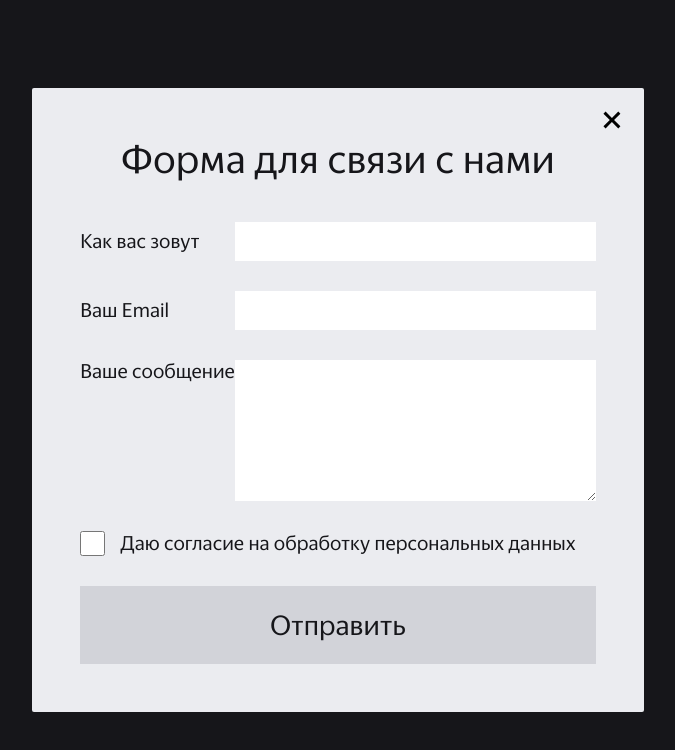
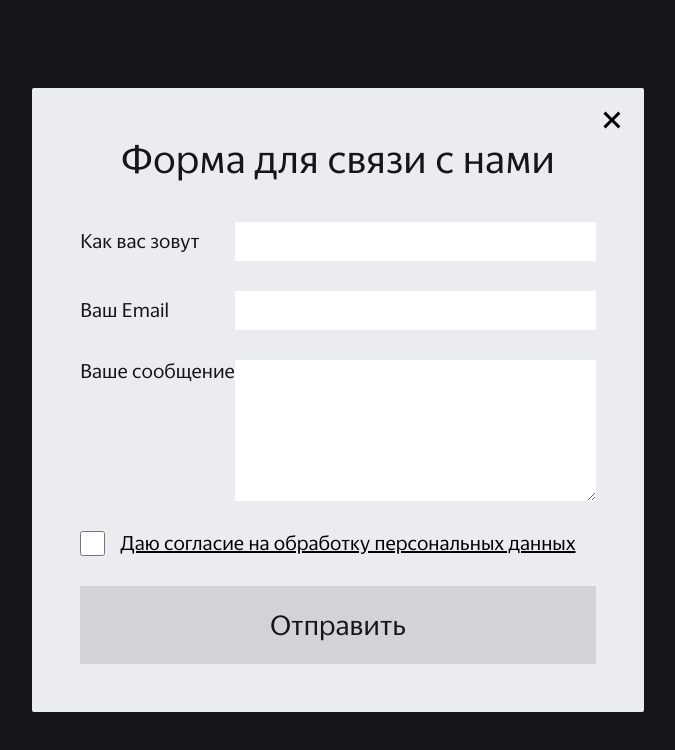
Before and after one commit to tizerr/portfoliodiploma, a React (Create React App) app: page /projects in a window 1280 px wide. Both pictures are taken after a click on the button "Форма обратной связи с нами". Shown: the part 360-1110 px from the top of the page, without its empty margins (302-977 px from the left). Built offline with nearby package versions, Linux system fonts and the light colour scheme.

Commit message:
Политика конфедициальности

```diff
--- a/src/components/HiddenFeedback/HiddenFeedback.jsx
+++ b/src/components/HiddenFeedback/HiddenFeedback.jsx
@@ -2,6 +2,7 @@ import styles from "./styles.module.css";
 import classNames from "classnames";
 import { useEffect } from "react";
 import closeButton from "../../img/closeButton.svg";
+import { Link } from 'react-router-dom';
 
 export const HiddenFeedback = ({ active, setActive }) => {
   useEffect(() => {
@@ -82,7 +83,9 @@ export const HiddenFeedback = ({ active, setActive }) => {
               htmlFor="checkboxInput"
               className={classNames(styles.labelArea)}
             >
-              Даю согласие на обработку персональных данных
+              <a href="Politika.pdf" target="_blank" className={classNames(styles.link)}>
+                Даю согласие на обработку персональных данных
+              </a>
             </label>
           </div>
           <button type="submit" className={classNames(styles.submitButton)}>
--- a/src/components/HiddenFeedback/styles.module.css
+++ b/src/components/HiddenFeedback/styles.module.css
@@ -108,3 +108,7 @@
   opacity: 1;
   pointer-events: all;
 }
+
+.link {
+  font-size: inherit;
+}
```
Also changed, not shown: 1 other file (tests, documents, lock files or other folders).
